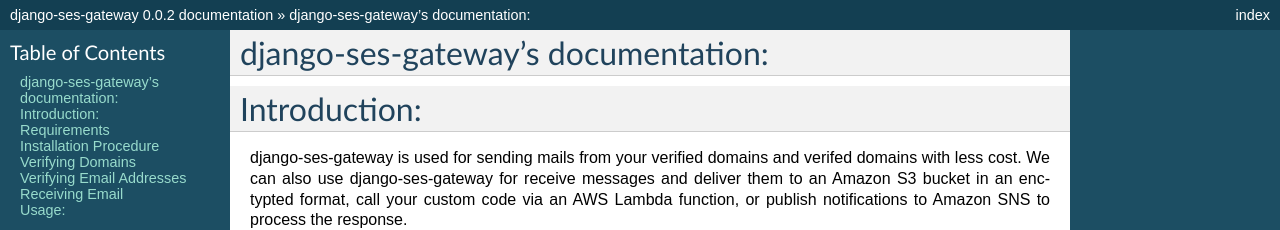
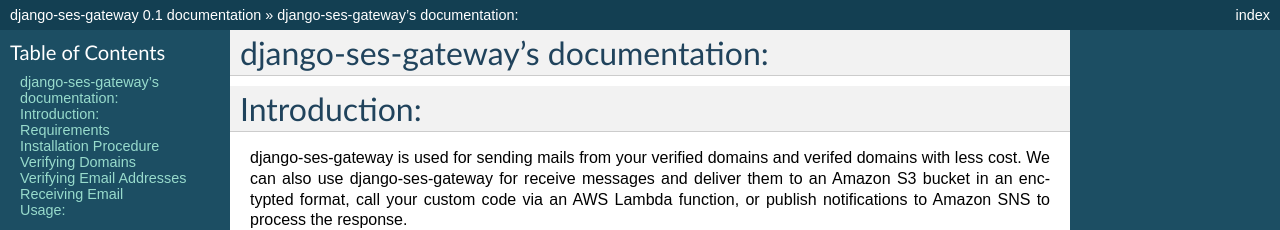
Before and after one commit to MicroPyramid/django-email-gateway, a Sphinx documentation site: the page built from docs/source/index.rst, in a window 1280 px wide and 900 px high. Shown: the top 230 px of the window. Built offline with Sphinx 7.4.7, drawn with Linux system fonts in a browser that asks for light colours; some of the changed text lies outside the part shown.

Commit message:
version 0.1 release

```diff
--- a/docs/source/conf.py
+++ b/docs/source/conf.py
@@ -51,9 +51,9 @@
 # built documents.
 #
 # The short X.Y version.
-version = '0.0.2'
+version = '0.1'
 # The full version, including alpha/beta/rc tags.
-release = '0.0.2'
+release = '0.1'
 
 # The language for content autogenerated by Sphinx. Refer to documentation
 # for a list of supported languages.
--- a/setup.py
+++ b/setup.py
@@ -22,7 +22,7 @@
 
 setup(
     name='django-ses-gateway',
-    version='0.0.2',
+    version='0.1',
     packages=['django_ses_gateway'],
     include_package_data=True,
     description='A django package which act as a gateway to send and receive email with amazon SES.',
```
